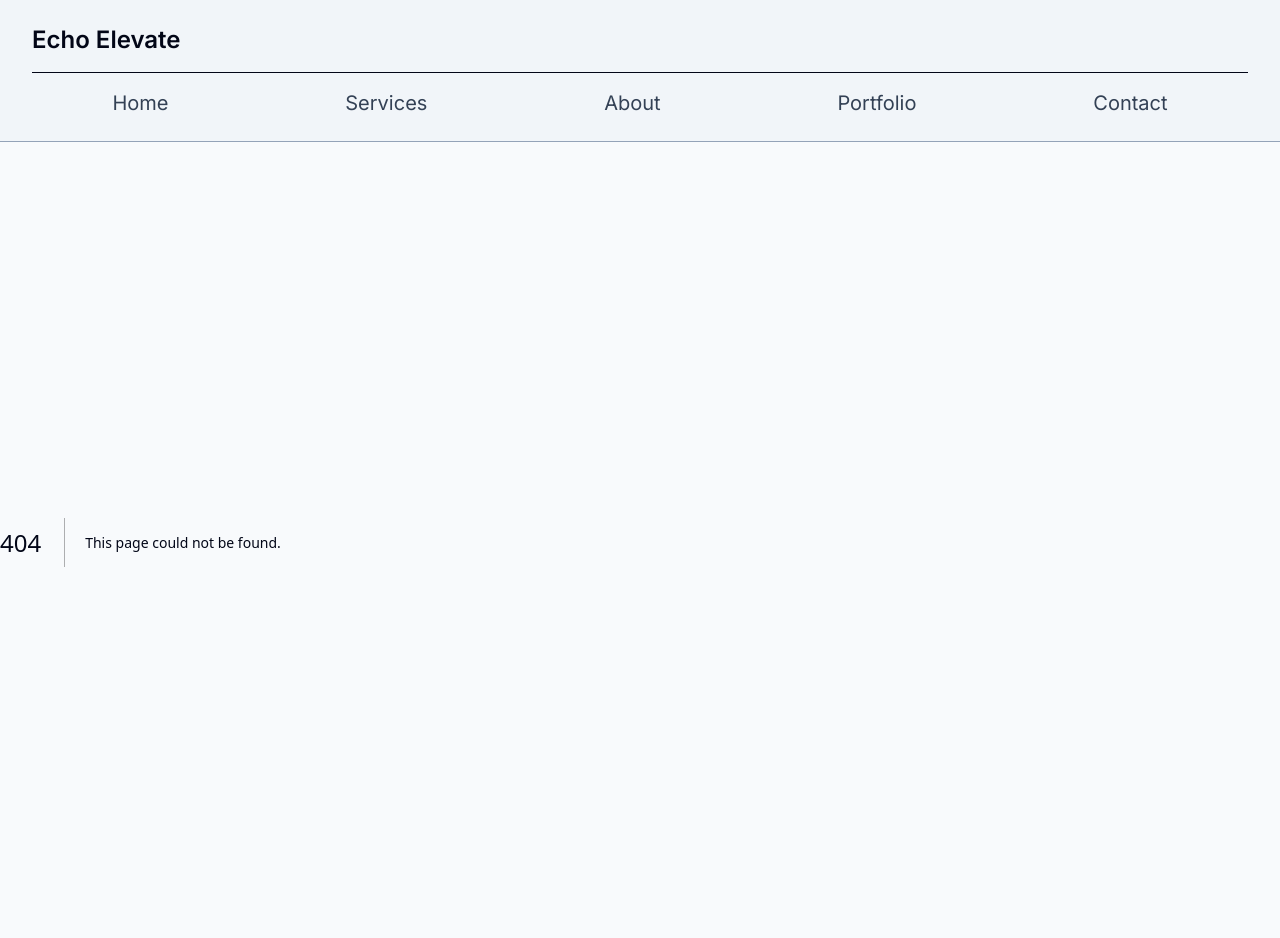
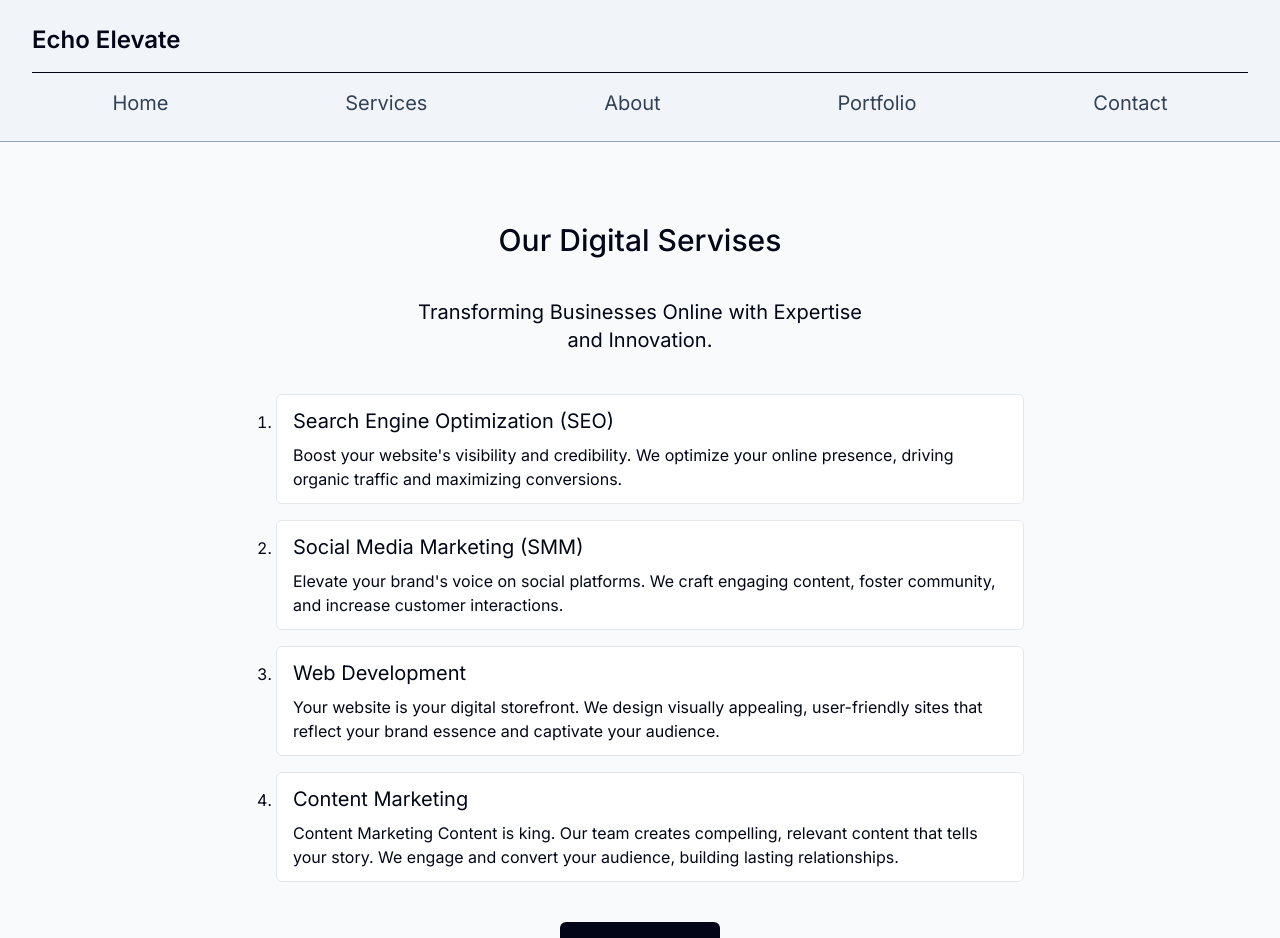
Before and after one commit to mind0bender/echo_elevate, a Next.js app: page /services in a window 1280 px wide. Before the commit this address had no page. Shown: the top 938 px of the page. Built offline with nearby package versions, Linux system fonts and the light colour scheme.

Commit message:
{ "CREATE": ["/services page", "/ page"] }

```diff
--- /dev/null
+++ b/app/components/button.tsx
@@ -0,0 +1,16 @@
+import { PropsWithChildren } from "react";
+
+function Button({
+  children,
+  className = "",
+}: PropsWithChildren<{ className?: string }>) {
+  return (
+    <button
+      className={`px-4 py-3 bg-slate-950 text-slate-50 font-bold rounded-md hover:ring-4 focus:ring-4 focus:outline-none ring-slate-950 ring-opacity-30 duration-100 w-fit ${className}`}
+    >
+      {children}
+    </button>
+  );
+}
+
+export default Button;
--- a/app/components/navbar.tsx
+++ b/app/components/navbar.tsx
@@ -40,11 +40,15 @@ const Navbar: React.FC<NavbarProps> = ({
 }) => {
   return (
     <nav
-      className={`flex flex-col bg-slate-100 px-8 py-6 gap-4 border-b border-b-slate-400`}
+      className={`flex sticky top-0 left-0 flex-col bg-slate-100 px-8 py-6 gap-4 border-b border-b-slate-400`}
     >
-      <h1 className={`text-2xl font-semibold`}>{title}</h1>
+      <Link href={`/`} className={`text-2xl font-semibold`}>
+        {title}
+      </Link>
       <hr className={`border-slate-950`} />
-      <ul className={`flex justify-around items-center gap-4 text-xl`}>
+      <ul
+        className={`flex flex-wrap justify-around items-center gap-4 text-xl`}
+      >
         {links.map((link) => (
           <li key={link.url}>
             <Link
--- a/app/layout.tsx
+++ b/app/layout.tsx
@@ -19,7 +19,7 @@ export default function RootLayout({
   return (
     <html lang="en">
       <body
-        className={`flex flex-col min-h-screen w-full text-slate-950 bg-slate-50 ${inter.className}`}
+        className={`relative flex flex-col min-h-screen w-full text-slate-950 bg-slate-50 ${inter.className}`}
       >
         <Navbar />
         <main className={`flex grow w-full`}>{children}</main>
--- a/app/page.tsx
+++ b/app/page.tsx
@@ -1,3 +1,31 @@
+import Link from "next/link";
+import Button from "./components/button";
+
 export default function Home() {
-  return <div>homepage</div>;
+  return (
+    <div className={`flex flex-col gap-10 grow justify-center items-center`}>
+      <div
+        className={`px-6 sm:px-8 md:px-10 py-10 sm:py-16 md:py-20 flex flex-col justify-center items-center gap-10`}
+      >
+        <div className={`max-w-3xl text-center`}>
+          <div className={`font-bold text-2xl sm:text-3xl md:text-6xl`}>
+            Welcome to Echo Elevate,
+          </div>
+          <br />
+          <div className={`font-semibold text-xl sm:text-2xl md:text-4xl `}>
+            Where Your Business Sours to New Heights!
+          </div>
+        </div>
+        <div className={`max-w-3xl text-center`}>
+          <div className={`font-medium text-xl sm:text-2xl md:text-4xl `}>
+            We Transform Ideas into Reality, Elevating Your Online Presence.
+          </div>
+        </div>
+        ,
+        <Link href={`/signup`} className={`rounded-md focus:outline-none`}>
+          <Button>Get Started Now</Button>
+        </Link>
+      </div>
+    </div>
+  );
 }
--- /dev/null
+++ b/app/services/page.tsx
@@ -0,0 +1,58 @@
+import Link from "next/link";
+import Button from "../components/button";
+
+export default function ServicesPage() {
+  return (
+    <div
+      className={`grow px-6 sm:px-8 md:px-10 py-10 sm:py-16 md:py-20 flex flex-col justify-center items-center gap-10`}
+    >
+      <h4 className={`font-medium text-2xl sm:text-3xl text-center`}>
+        Our Digital Servises
+      </h4>
+      <h5 className={`text-lg sm:text-xl max-w-md text-center`}>
+        Transforming Businesses Online with Expertise and Innovation.
+      </h5>
+      <ol
+        className={`list-decimal max-w-3xl pl-5 flex flex-col justify-center gap-4`}
+      >
+        <li className={`px-4 py-3 rounded-md border bg-white`}>
+          <div className={`flex flex-col justify-center gap-2`}>
+            <h5 className={`text-lg sm:text-xl`}>
+              Search Engine Optimization (SEO)
+            </h5>
+            Boost your website's visibility and credibility. We optimize your
+            online presence, driving organic traffic and maximizing conversions.
+          </div>
+        </li>
+        <li className={`px-4 py-3 rounded-md border bg-white`}>
+          <div className={`flex flex-col justify-center gap-2`}>
+            <h5 className={`text-lg sm:text-xl`}>
+              Social Media Marketing (SMM)
+            </h5>
+            Elevate your brand's voice on social platforms. We craft engaging
+            content, foster community, and increase customer interactions.
+          </div>
+        </li>
+        <li className={`px-4 py-3 rounded-md border bg-white`}>
+          <div className={`flex flex-col justify-center gap-2`}>
+            <h5 className={`text-lg sm:text-xl`}>Web Development</h5>
+            Your website is your digital storefront. We design visually
+            appealing, user-friendly sites that reflect your brand essence and
+            captivate your audience.
+          </div>
+        </li>
+        <li className={`px-4 py-3 rounded-md border bg-white`}>
+          <div className={`flex flex-col justify-center gap-2`}>
+            <h5 className={`text-lg sm:text-xl`}>Content Marketing</h5>
+            Content Marketing Content is king. Our team creates compelling,
+            relevant content that tells your story. We engage and convert your
+            audience, building lasting relationships.
+          </div>
+        </li>
+      </ol>
+      <Link href={`/contact`} className={`rounded-md focus:outline-none`}>
+        <Button>Get Started Now</Button>
+      </Link>
+    </div>
+  );
+}
```
Also changed, not shown: package.json (+9 -0 lines).
